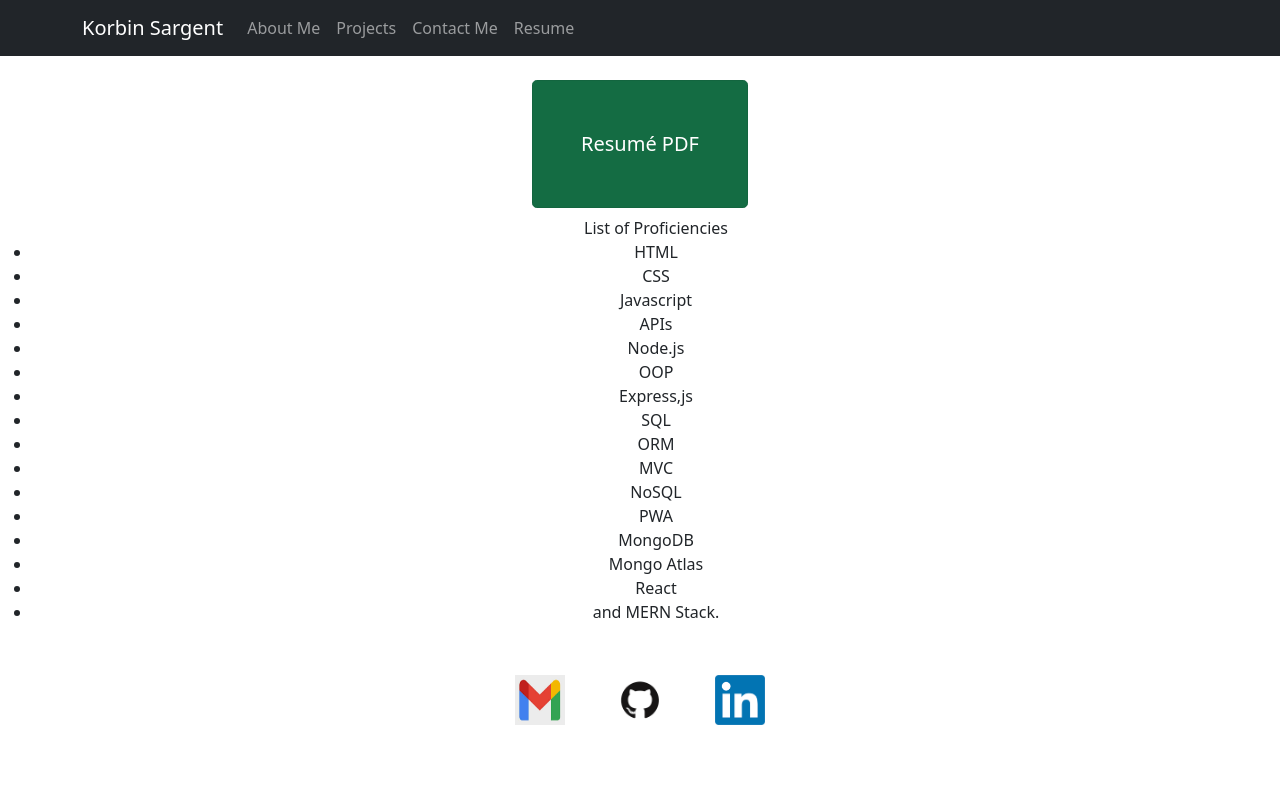
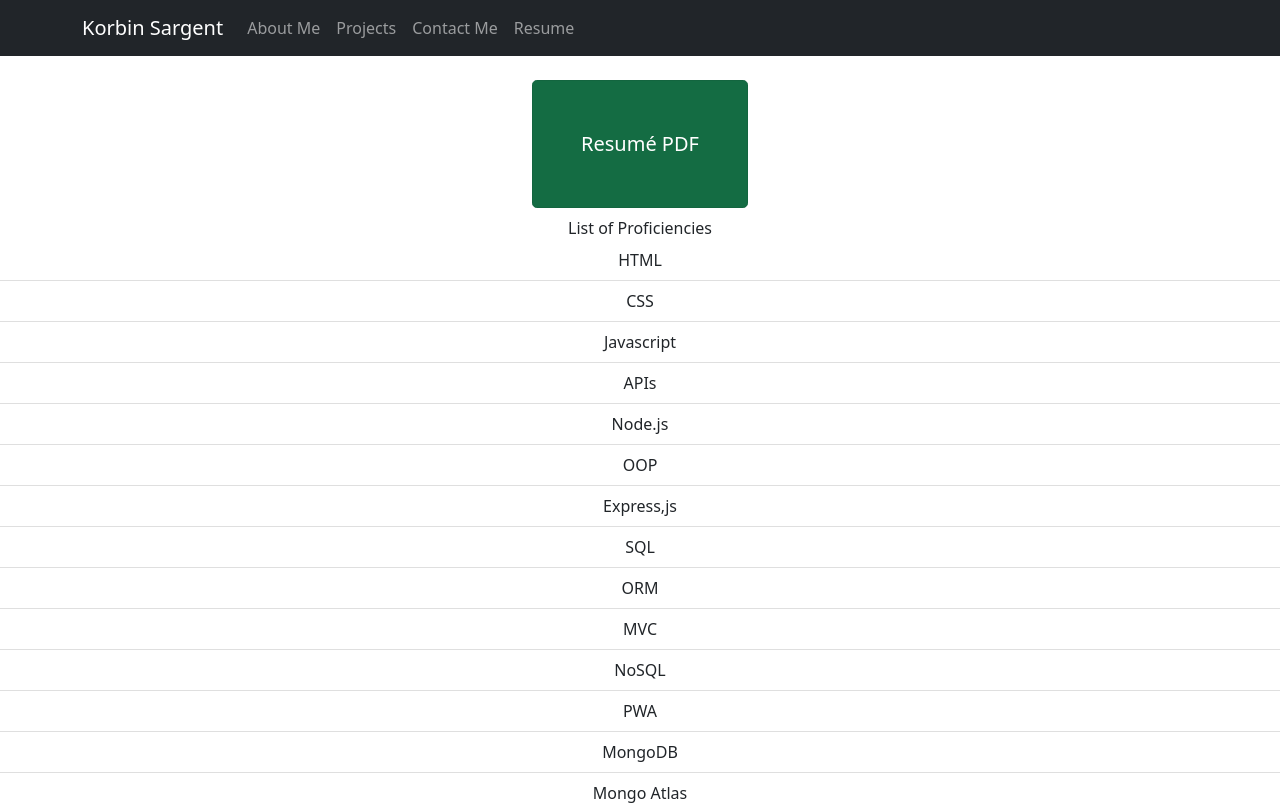
Before and after one commit to Korbin-Sargent/React-Portfolio, a React (Create React App) app: page /Resume in a window 1280 px wide. Shown: the top 805 px of the page. Built offline with nearby package versions, Linux system fonts and the light colour scheme.

Commit message:
Fixed bug with download pdf link

```diff
--- a/src/components/ContactMe/ContactMe.js
+++ b/src/components/ContactMe/ContactMe.js
@@ -85,13 +85,13 @@ const ContactMe = () => {
           />
         </Form.Group>
         <div className="d-flex flex-column justify-content-center align-items-center mt-5">
-          <button
+          <Button
             type="submit"
             class="text-center btn btn-primary"
             onClick={handleFormSubmit}
           >
             Submit
-          </button>
+          </Button>
         </div>
       </Form>
     </>
--- a/src/components/Resume/Resume.js
+++ b/src/components/Resume/Resume.js
@@ -1,4 +1,5 @@
 import React from "react";
+import { ListGroup } from "react-bootstrap";
 
 const Resume = () => {
   return (
@@ -8,30 +9,30 @@ const Resume = () => {
           href="./images/KorbinKSargentResume.pdf"
           className="btn btn-success active btn-lg mt-4 p-5 resumeBtn"
           target="_blank"
-          download="newfilename"
+          download="Korbin Sargent Resume"
         >
           Resumé PDF
         </a>
       </h1>
-      <ul className="text-center">
+      <ListGroup variant="flush" className="text-center">
         List of Proficiencies
-        <li>HTML</li>
-        <li>CSS</li>
-        <li>Javascript</li>
-        <li>APIs</li>
-        <li>Node.js</li>
-        <li>OOP</li>
-        <li>Express,js</li>
-        <li>SQL</li>
-        <li>ORM</li>
-        <li>MVC</li>
-        <li>NoSQL</li>
-        <li>PWA</li>
-        <li>MongoDB</li>
-        <li>Mongo Atlas</li>
-        <li>React</li>
-        <li>and MERN Stack.</li>
-      </ul>
+        <ListGroup.Item>HTML</ListGroup.Item>
+        <ListGroup.Item>CSS</ListGroup.Item>
+        <ListGroup.Item>Javascript</ListGroup.Item>
+        <ListGroup.Item>APIs</ListGroup.Item>
+        <ListGroup.Item>Node.js</ListGroup.Item>
+        <ListGroup.Item>OOP</ListGroup.Item>
+        <ListGroup.Item>Express,js</ListGroup.Item>
+        <ListGroup.Item>SQL</ListGroup.Item>
+        <ListGroup.Item>ORM</ListGroup.Item>
+        <ListGroup.Item>MVC</ListGroup.Item>
+        <ListGroup.Item>NoSQL</ListGroup.Item>
+        <ListGroup.Item>PWA</ListGroup.Item>
+        <ListGroup.Item>MongoDB</ListGroup.Item>
+        <ListGroup.Item>Mongo Atlas</ListGroup.Item>
+        <ListGroup.Item>React</ListGroup.Item>
+        <ListGroup.Item>MERN Stack</ListGroup.Item>
+      </ListGroup>
     </>
   );
 };
```
Also changed, not shown: 1 other file (tests, documents, lock files or other folders).
